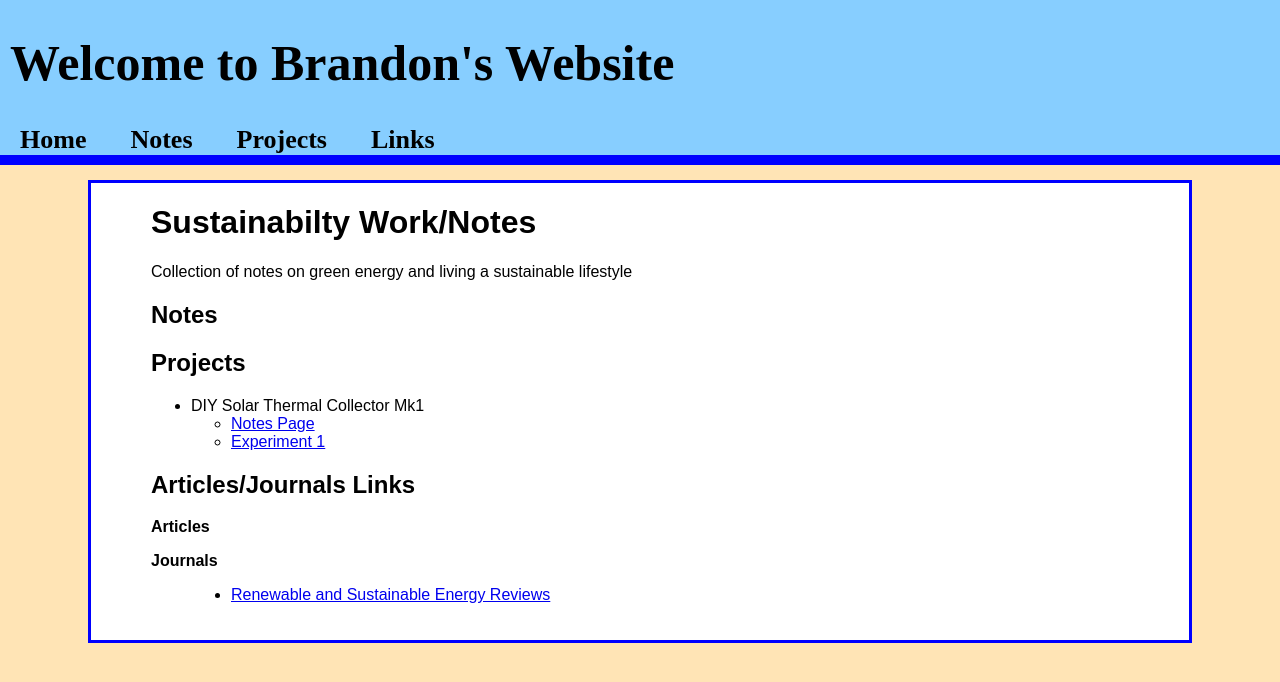
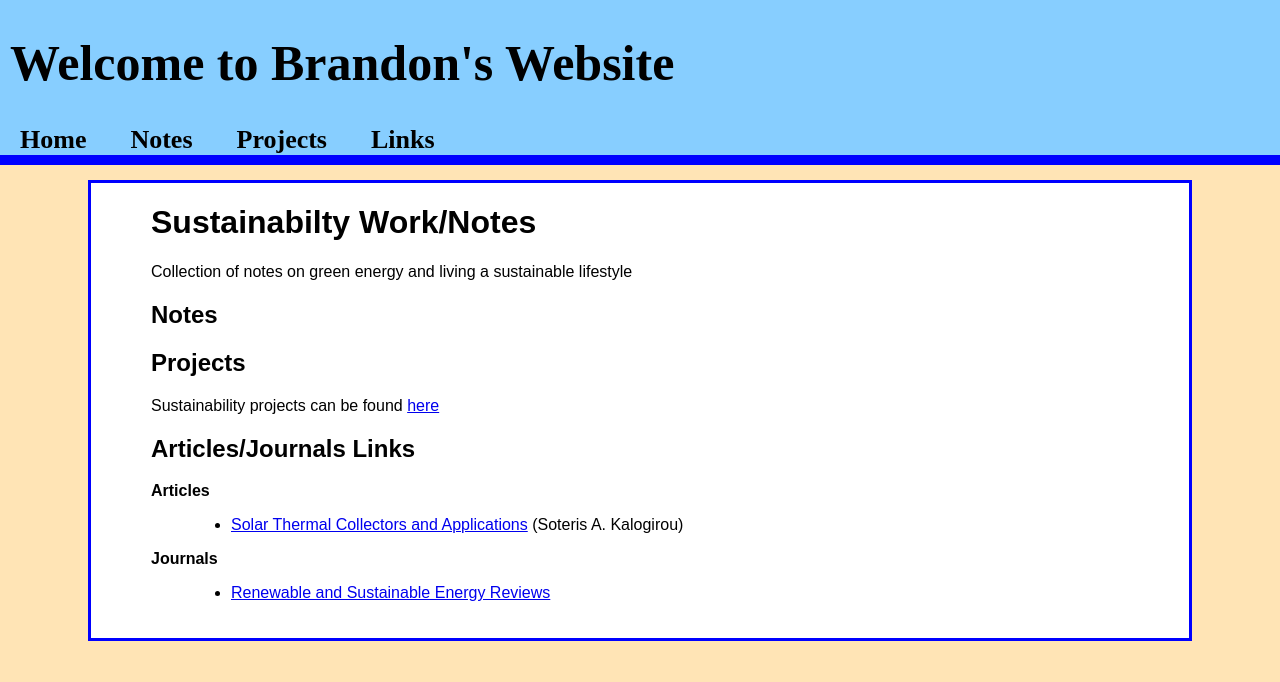
Before and after one commit to jbm950/jbm950.github.io, a Jekyll site: the page built from notes/sustainability/sustainability_main.html, in a window 1280 px wide. Shown: the top 682 px of the page. Built offline with Jekyll 4.4.1, drawn with Linux system fonts in a browser that asks for light colours; Markdown is read by kramdown in place of the engine named in the settings.

Commit message:
restructured project notes on website

```diff
--- a/notes/sustainability/sustainability_main.html
+++ b/notes/sustainability/sustainability_main.html
@@ -17,15 +17,15 @@ title: Sustainability
 <p>Collection of notes on green energy and living a sustainable lifestyle</p>
 <h2 id="notes">Notes</h2>
 <h2 id="projects">Projects</h2>
-<ul>
-<li>DIY Solar Thermal Collector Mk1
-<ul>
-<li><a href="./projects/solar_thermal_mk1/solar_thermal_mk1.html">Notes Page</a></li>
-<li><a href="./projects/solar_thermal_mk1/solar_therm_mk1_experiment1.html">Experiment 1</a></li>
-</ul></li>
-</ul>
+<p>Sustainability projects can be found <a href="../../projects/projects_main.html#sustainability">here</a></p>
 <h2 id="articlesjournals-links">Articles/Journals Links</h2>
 <p><strong>Articles</strong></p>
+<blockquote>
+<ul>
+<li><a href="https://eva.fing.edu.uy/pluginfile.php/55828/mod_resource/content/1/kalogiru.pdf"
+target="_blank">Solar Thermal Collectors and Applications</a> (Soteris A. Kalogirou)</li>
+</ul>
+</blockquote>
 <p><strong>Journals</strong></p>
 <blockquote>
 <ul>
```
Also changed, not shown: projects/projects_main.html (+8 -1 lines), projects/solar_thermal_mk1/solar_thermal_mk1.html (renamed from notes/sustainability/projects/solar_thermal_mk1/solar_thermal_mk1.html, +8 -0 lines), source/notes/sustainability/sustainability_main.md (+4 -3 lines), source/projects/projects_main.md (+5 -0 lines), source/projects/solar_thermal_mk1/solar_thermal_mk1.md (renamed from source/notes/sustainability/projects/solar_thermal_mk1/solar_thermal_mk1.md, +4 -0 lines), projects/solar_thermal_mk1/img/top_view.svg (renamed from notes/sustainability/projects/solar_thermal_mk1/img/top_view.svg), projects/solar_thermal_mk1/solar_therm_mk1_experiment1.html (renamed from notes/sustainability/projects/solar_thermal_mk1/solar_therm_mk1_experiment1.html), source/projects/solar_thermal_mk1/solar_therm_mk1_experiment1.md (added).
